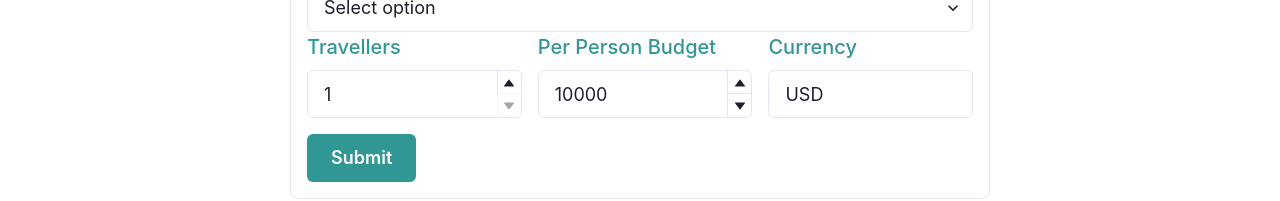
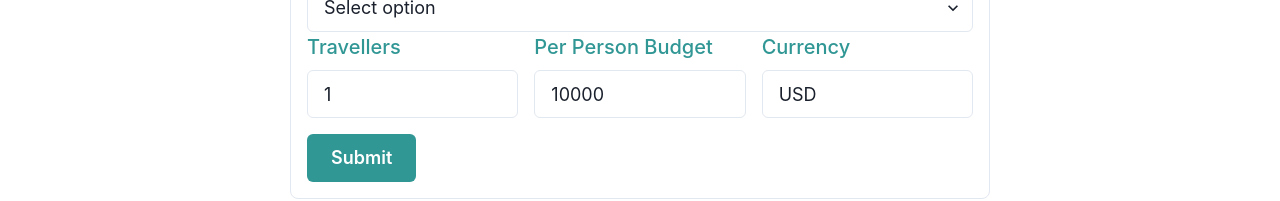
Before and after one commit to drishya-dobriyal/travel-booking, a React (Create React App) app in the folder frontend/: page /booking-form in a window 1280 px wide. Shown: the part 305-506 px from the top of the page. Built offline with nearby package versions, Linux system fonts and the light colour scheme.

Commit message:
Refactored code

```diff
--- a/frontend/src/App.js
+++ b/frontend/src/App.js
@@ -7,7 +7,7 @@ import CreateBookingForm from "./components/CreateBookingForm";
 import BookingDetails from "./components/BookingDetails";
 import Home from "./components/Home";
 
-function App() {
+export default function App() {
   return (
     <ChakraProvider>
       <Box>
@@ -27,5 +27,3 @@ function App() {
     </ChakraProvider>
   );
 }
-
-export default App;
--- a/frontend/src/components/BookingCard.js
+++ b/frontend/src/components/BookingCard.js
@@ -1,7 +1,7 @@
 import React from "react";
 import { Box, Text, Flex } from "@chakra-ui/react";
 
-function BookingCard({ booking }) {
+export default function BookingCard({ booking }) {
   return (
     <Box
       borderWidth="1px"
@@ -45,5 +45,3 @@ function BookingCard({ booking }) {
     </Box>
   );
 }
-
-export default BookingCard;
--- a/frontend/src/components/BookingDetails.js
+++ b/frontend/src/components/BookingDetails.js
@@ -2,7 +2,7 @@ import React, { useEffect, useState } from "react";
 import { VStack, Text, Spinner, Wrap, WrapItem } from "@chakra-ui/react";
 import BookingCard from "./BookingCard";
 
-function BookingDetails() {
+export default function BookingDetails() {
   const [bookings, setBookings] = useState([]);
   const [loading, setLoading] = useState(true);
 
@@ -45,5 +45,3 @@ function BookingDetails() {
     </Wrap>
   );
 }
-
-export default BookingDetails;
--- a/frontend/src/components/CreateBookingForm.js
+++ b/frontend/src/components/CreateBookingForm.js
@@ -7,11 +7,6 @@ import {
   Input,
   Button,
   Select,
-  NumberInput,
-  NumberInputField,
-  NumberInputStepper,
-  NumberIncrementStepper,
-  NumberDecrementStepper,
   useToast,
   Box,
 } from "@chakra-ui/react";
@@ -46,7 +41,7 @@ function CreateBookingForm() {
         });
         const data = await response.json();
         console.log(data);
-        if (data.status == "Failed") {
+        if (data.status === "Failed") {
           setError(data.message);
         } else {
           toast({
@@ -135,38 +130,24 @@ function CreateBookingForm() {
             <FormLabel color="teal.500" fontSize="xl">
               Travellers
             </FormLabel>
-            <NumberInput
-              defaultValue={1}
-              min={1}
+            <Input
+              type="number"
               value={travellers}
               onChange={(e) => setTravellers(e.target.value)}
               onClick={clearError}
               size="lg"
-            >
-              <NumberInputField />
-              <NumberInputStepper>
-                <NumberIncrementStepper />
-                <NumberDecrementStepper />
-              </NumberInputStepper>
-            </NumberInput>
+            ></Input>
           </Flex>
           <Flex direction="column" mr={4}>
             <FormLabel color="teal.500" fontSize="xl">
               Per Person Budget
             </FormLabel>
-            <NumberInput
-              defaultValue={0}
+            <Input
               onClick={clearError}
               size="lg"
               value={per_person_cost}
               onChange={(e) => setPerPersonCost(e.target.value)}
-            >
-              <NumberInputField />
-              <NumberInputStepper>
-                <NumberIncrementStepper />
-                <NumberDecrementStepper />
-              </NumberInputStepper>
-            </NumberInput>
+            ></Input>
           </Flex>
           <Flex direction="column">
             <FormLabel color="teal.500" fontSize="xl">
--- a/frontend/src/components/Home.js
+++ b/frontend/src/components/Home.js
@@ -1,16 +1,14 @@
 import React from "react";
 import { Box, Text, Center } from "@chakra-ui/react";
 
-function Home() {
+export default function Home() {
   return (
     <Center mt="200">
-      <Box bg="teal.500" p={8} borderRadius="lg" boxShadow="lg">
-        <Text fontSize="xl" color="white" fontWeight="bold">
+      <Box>
+        <Text fontSize="xl" fontWeight="bold" color="teal.500">
           Welcome to the world of traveling
         </Text>
       </Box>
     </Center>
   );
 }
-
-export default Home;
--- a/frontend/src/components/Navigation.js
+++ b/frontend/src/components/Navigation.js
@@ -1,7 +1,7 @@
 import { List, ListItem, Link, Box } from "@chakra-ui/react";
 import { Link as RouterLink } from "react-router-dom";
 
-function Navigation() {
+export default function Navigation() {
   return (
     <Box bg="gray.200" p={4}>
       <List display="flex" justifyContent="center" alignItems="center">
@@ -12,7 +12,7 @@ function Navigation() {
             color="teal.500"
             fontWeight="bold"
             fontSize="xl"
-            _hover={{ color: "teal.600" }}
+            _hover={{ color: "teal.900" }}
           >
             Home
           </Link>
@@ -24,7 +24,7 @@ function Navigation() {
             color="teal.500"
             fontWeight="bold"
             fontSize="xl"
-            _hover={{ color: "teal.600" }}
+            _hover={{ color: "teal.900" }}
           >
             Booking Form
           </Link>
@@ -36,7 +36,7 @@ function Navigation() {
             color="teal.500"
             fontWeight="bold"
             fontSize="xl"
-            _hover={{ color: "teal.600" }}
+            _hover={{ color: "teal.900" }}
           >
             Booking Details
           </Link>
@@ -45,5 +45,3 @@ function Navigation() {
     </Box>
   );
 }
-
-export default Navigation;
```
Also changed, not shown: 1 other file (tests, documents, lock files or other folders).
